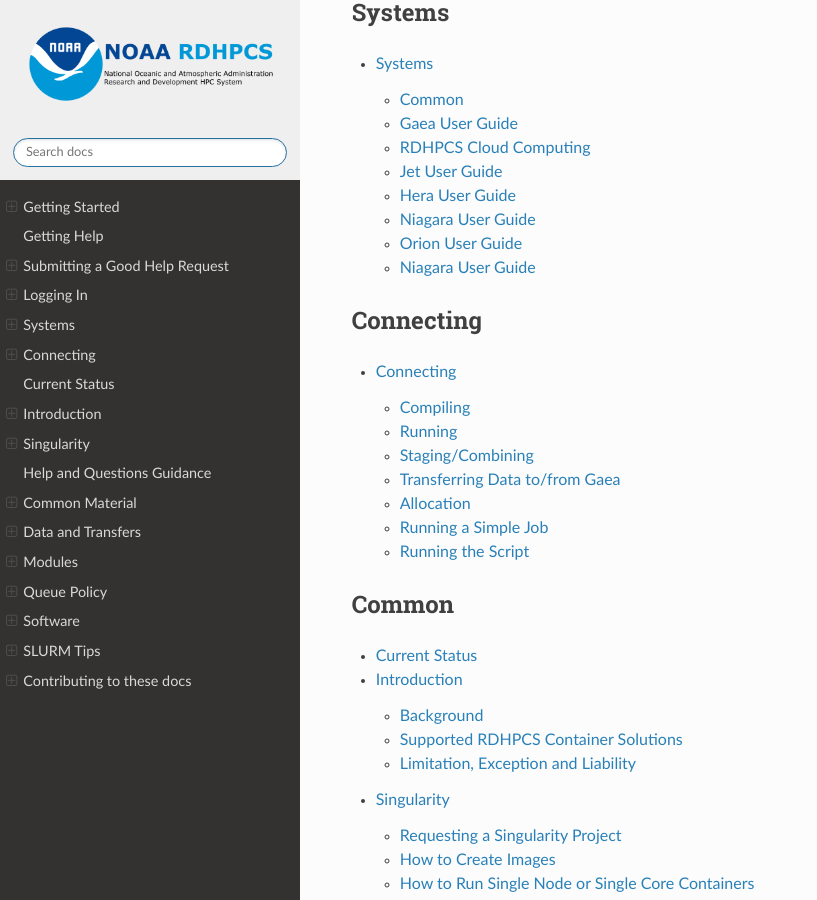
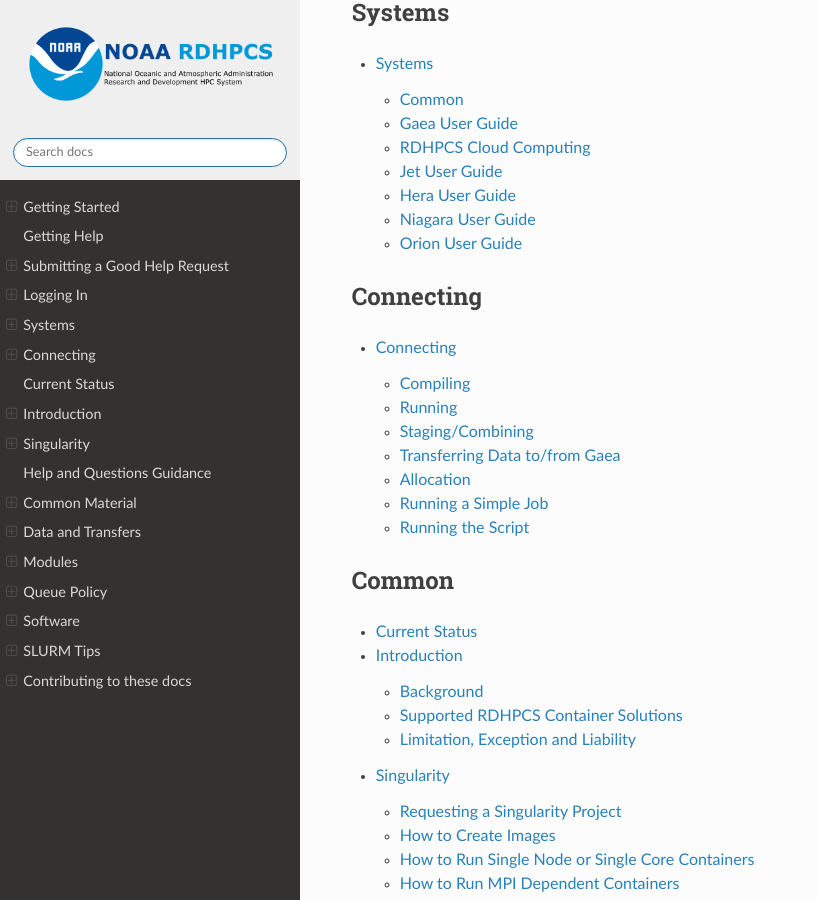
Before and after one commit to NOAA-RDHPCS/noaa-rdhpcs.github.io, a Sphinx documentation site: the page built from source/index.rst, in a window 1280 px wide and 900 px high, scrolled down 1341 px. Shown: the whole window, without its empty margins (0-817 px from the left). Built offline with Sphinx 7.4.7 and the Read the Docs theme 2.0.0, drawn with Linux system fonts in a browser that asks for light colours; pages that are not in the unit, such as notebooks, are missing from menus.

Commit message:
test file, index update

```diff
--- a/source/systems/index.rst
+++ b/source/systems/index.rst
@@ -14,4 +14,4 @@ Systems
    niagara_user_guide.rst
    orion_user_guide.rst
    hpss.rst
-   niagara_user_guide.rst
+   hpss_test.rst
```
Also changed, not shown: 1 other file.
